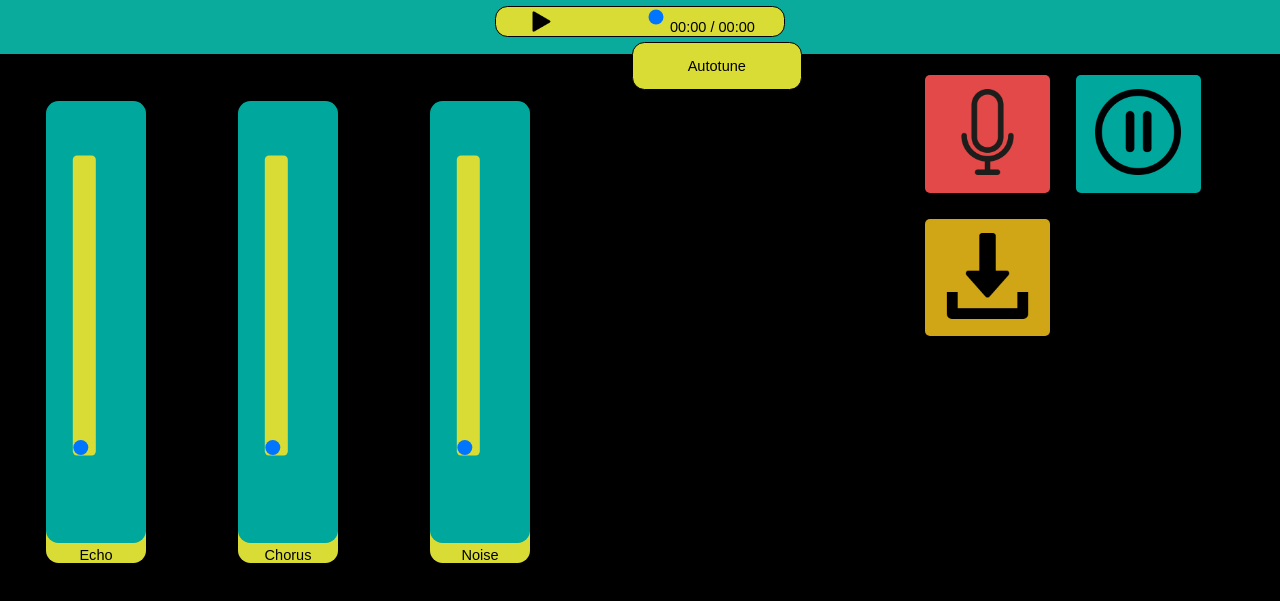
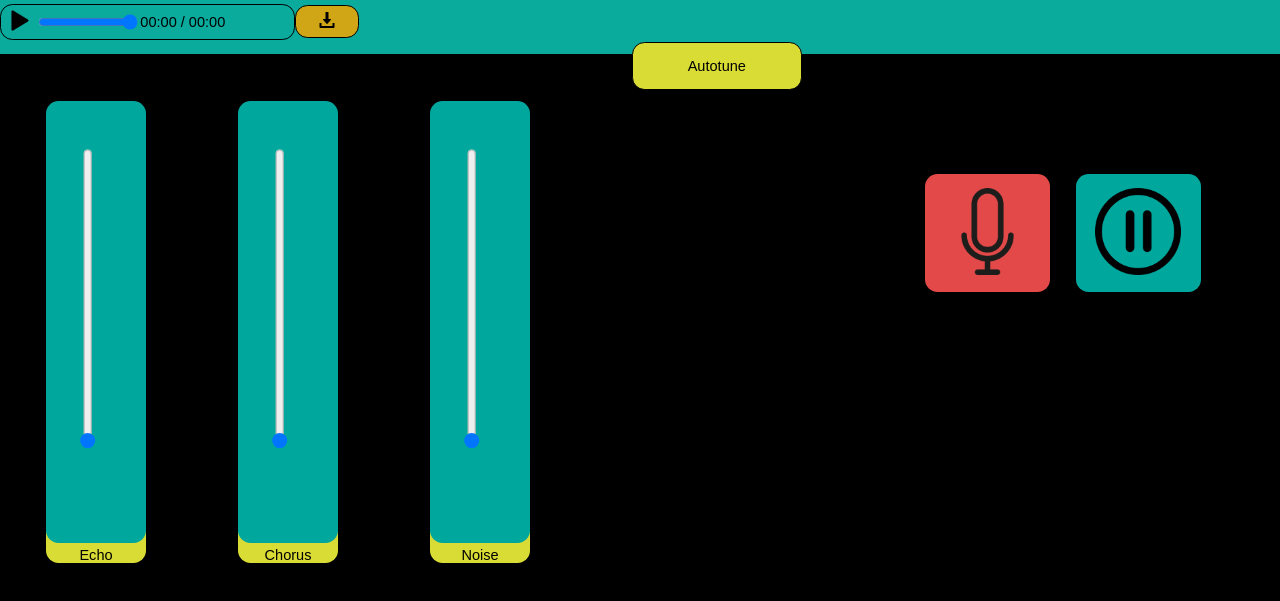
Before and after one commit to ToniTormo/Pryct_VOZ, a plain HTML site: page HTML/Estructura.html in a window 1280 px wide. Shown: the part 167-768 px from the top of the page. Drawn offline with Linux system fonts and the light colour scheme.

Commit message:
falta centrar barra arriba

```diff
--- a/CSS/Estilo.css
+++ b/CSS/Estilo.css
@@ -66,24 +66,34 @@ body, html{
 
     display: flex;
     align-items: center;
+
     justify-items: center;
 
     background-color: #0AAB9C;
 }
 
 .elem_indice{
-    width: 10%;
+    width: 4%;
     height: 50%;
 
-    margin: auto;
+    padding: 0.2%;
+
+    display: flex;
+    align-items: center;
 
     font-size: calc(0.7vh + 0.7vw);
     text-align: center;
 
     color: black;
-    background-color: #DADC36;
     border-radius: calc(0.6vh + 0.6vw);
     border: 1px solid black;
+}
+
+#div_boton_dorado{
+    background-color: #d1a616;
+    display: flex;
+    height: fit-content;
+    padding: 0.4%;
 }
 
 #botones{
@@ -151,14 +161,17 @@ body, html{
     width: 300%;
 }
 
-input[type="range"]::-webkit-slider-runnable-track { /*Modifica barra*/
+
+/* Ver como modificaar estas barras sin modificar la de arriba */
+
+.elem_slider input[type="range"]::-webkit-slider-runnable-track { /*Modifica barra*/
     height: calc(1.1vh + 1.1vw);
 
     background-color:#DADC36;
     border-radius: calc(0.2vh + 0.2vw);
 }
 
-input[type="range"]::-webkit-slider-thumb { /*Modifica punto*/
+.elem_slider input[type="range"]::-webkit-slider-thumb { /*Modifica punto*/
 
     height: 2000px;
     width: calc(1.1vh + 1.1vw);
@@ -202,51 +215,48 @@ input[type="range"]::-webkit-slider-thumb { /*Modifica punto*/
 
 #controladores{
     position: fixed;
-    top: calc(19vh + 6vw);
+    top: calc(16vh + 6vw);
     bottom: 0%;
     left: calc(65vw + 10vh);
     right: 0%;
+
+    display: flex;
+    align-items: center;
+    align-self: center;
 
     width: 35%;
     height: 100%;
 }
 
-.sub_controladores{
+#sub_controladores{
     display: flex;
     height: calc(20vh + 3vw);
     width: calc(20vh + 8vw);
     height: fit-content;
 }
 
-.div_boton{
+#div_boton_azul{
     background-color: #00A79D;
     margin: 5%;
     display: flex;
     flex-direction: column;
     height: fit-content;
     padding: 5%;
-    border-radius: 5px;
+    border-radius: calc(0.6vh + 0.6vw);
 }
 
-.div_boton_rojo{
+#div_boton_rojo{
     background-color: #e34949;
     margin: 5%;
     display: flex;
     flex-direction: column;
     height: fit-content;
     padding: 5%;
-    border-radius: 5px;
+    border-radius: calc(0.6vh + 0.6vw);
 }
 
-.div_boton_dorado{
-    background-color: #d1a616;
-    margin: 5%;
-    display: flex;
-    flex-direction: column;
-    height: fit-content;
-    padding: 5%;
-    border-radius: 5px;
-}
+
+
 
 .nombre_boton{
     color: white;
--- a/HTML/Estructura.html
+++ b/HTML/Estructura.html
@@ -16,6 +16,10 @@
             <button id="play-pause"><img src="../img/play.png" id="playImg"></button>
             <input type="range" id="barra-volumen" min="0" max="1" step="0.1" value="1">
             <span id="estado-audio">00:00 / 00:00</span>
+        </div>
+        <div id="div_boton_dorado" class="elem_indice">
+            <!-- <p class="nombre_boton">Descargar Audio</p> -->
+            <button id="downloadButton" disabled><img src="../img/descargar.png" id="downloadImg" style="width: 40%; height: auto;"></button>
         </div>
     </div>
     <div id="botones">
@@ -54,25 +58,20 @@
 
 
         <div id="controladores">
-            <div class="sub_controladores">
-                <div class="div_boton_rojo">
+            <div id="sub_controladores">
+                <div id="div_boton_rojo">
                     <!-- <p class="nombre_boton">Comenzar grabación</p> -->
                     <button id="startButton"><img src="../img/micro.png" id="startImg"></button> <!--cambiar imagen al pulsar a icono de parar-->
                 </div>
 
-                <div class="div_boton">
+                <div id="div_boton_azul">
                     <!-- <p class="nombre_boton">Parar grabación</p> -->
                     <button id="stopButton" disabled><img src="../img/pausa.png" id="stopImg"></button>
                 </div>
             </div>
-            <div class="sub_controladores">
-                <div class="div_boton_dorado">
-                    <!-- <p class="nombre_boton">Descargar Audio</p> -->
-                    <button id="downloadButton" disabled><img src="../img/descargar.png" id="downloadImg"></button>
-                </div>
-            </div>
         </div>
     </div>
+
     <script src="../JS/main.js"></script>
     <script>
         var audio = document.getElementById('repro');
```
